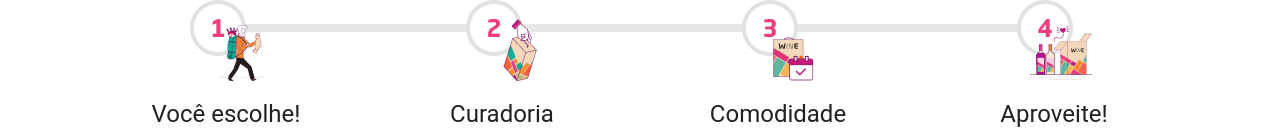
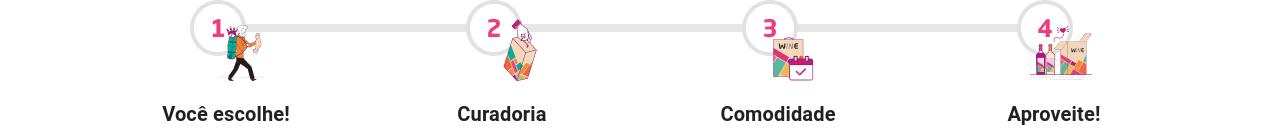
Before and after one commit to raphaelalmeidamartins/hackathon-trybe-wine, a React (Create React App) app: page /#/ in a window 1280 px wide. Shown: the part 761-900 px from the top of the page. Built offline with nearby package versions, Linux system fonts and the light colour scheme; no server answers.

Commit message:
:lipstick: style: heading sizes

```diff
--- a/src/components/HowItWorksCard/index.js
+++ b/src/components/HowItWorksCard/index.js
@@ -33,10 +33,32 @@ function HowItWorksCard({
             },
           }}
         >
-          <Typography variant="h5" align="center" element="h2" gutterBottom>
+          <Typography
+            variant="h6"
+            align="center"
+            element="h2"
+            gutterBottom
+            sx={{
+              fontWeight: 600,
+              textAlign: {
+                xs: 'left',
+                sm: 'center',
+              },
+            }}
+          >
             {title}
           </Typography>
-          <Typography align="center" paragraph>
+          <Typography
+            align="center"
+            variant="body2"
+            paragraph
+            sx={{
+              textAlign: {
+                xs: 'left',
+                sm: 'center',
+              },
+            }}
+          >
             {description}
           </Typography>
         </HowItWorksCardTextContainer>
```
